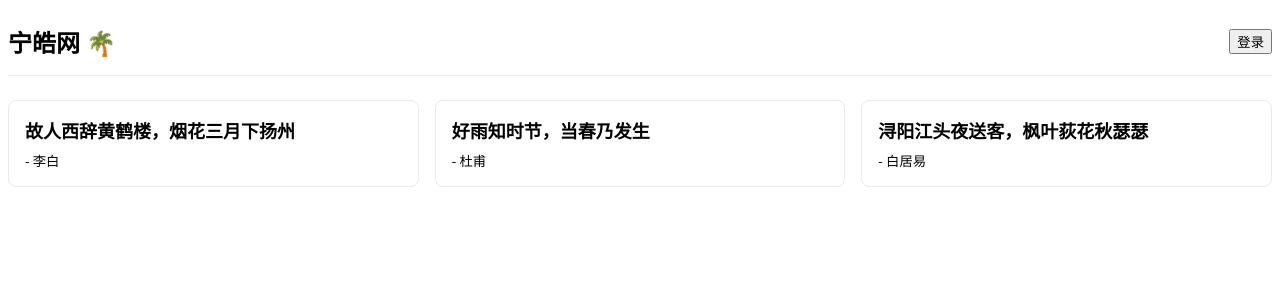
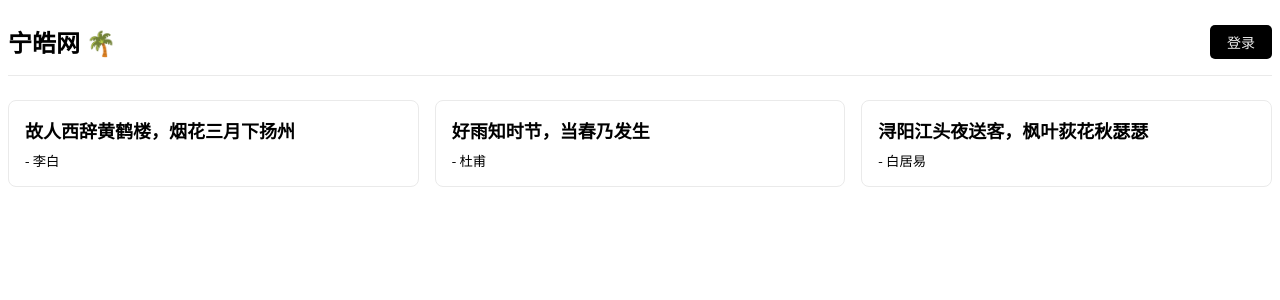
Before and after one commit to ninghao/ninghao-react-w22, a React (Create React App) app: page / in a window 1280 px wide. Shown: the top 300 px of the page. Built offline with nearby package versions, Linux system fonts and the light colour scheme.

Commit message:
继续实践定义 React 组件

```diff
--- /dev/null
+++ b/src/app/components/app-button.css
@@ -0,0 +1,29 @@
+.app-button {
+  border: none;
+  outline: none;
+  background: #ededed;
+  padding: 6px 16px;
+  font-size: 14px;
+  border-radius: 5px;
+  color: #666;
+  cursor: pointer;
+  border: 1px solid transparent;
+}
+
+.app-button:hover {
+  color: #000;
+}
+
+.app-button.primary {
+  background: #000;
+  color: #ededed;
+}
+
+.app-button.primary:hover {
+  color: #fff;
+}
+
+.app-button.bordered {
+  background: none;
+  border: 1px solid #eaeaea;
+}
--- /dev/null
+++ b/src/app/components/app-button.tsx
@@ -0,0 +1,30 @@
+import { MouseEventHandler, ReactNode } from 'react';
+import './app-button.css';
+
+/**
+ * 属性类型
+ */
+type AppButtonProps = {
+  children: ReactNode;
+  variant?: 'primary' | 'bordered';
+  onClick?: MouseEventHandler;
+};
+
+/**
+ * 组件
+ */
+const AppButton = ({ children, variant, onClick }: AppButtonProps) => {
+  let className = 'app-button';
+
+  if (variant) {
+    className = `${className} ${variant}`;
+  }
+
+  return (
+    <button className={className} onClick={onClick}>
+      {children}
+    </button>
+  );
+};
+
+export default AppButton;
--- a/src/app/components/app-header.tsx
+++ b/src/app/components/app-header.tsx
@@ -1,4 +1,5 @@
 import { Component, MouseEvent } from 'react';
+import AppButton from 'app/components/app-button';
 import './app-header.css';
 
 type AppHeaderProps = {
@@ -50,8 +51,17 @@ class AppHeader extends Component<AppHeaderProps, AppHeaderState> {
     const { name } = this.props;
     const { emoji, isLoggedIn } = this.state;
 
-    const loginAction = <button onClick={this.login}>登录</button>;
-    const logoutAction = <button onClick={this.logout}>退出</button>;
+    const loginAction = (
+      <AppButton variant="primary" onClick={this.login}>
+        登录
+      </AppButton>
+    );
+
+    const logoutAction = (
+      <AppButton variant="bordered" onClick={this.logout}>
+        退出
+      </AppButton>
+    );
 
     return (
       <div className="app-header">
```
